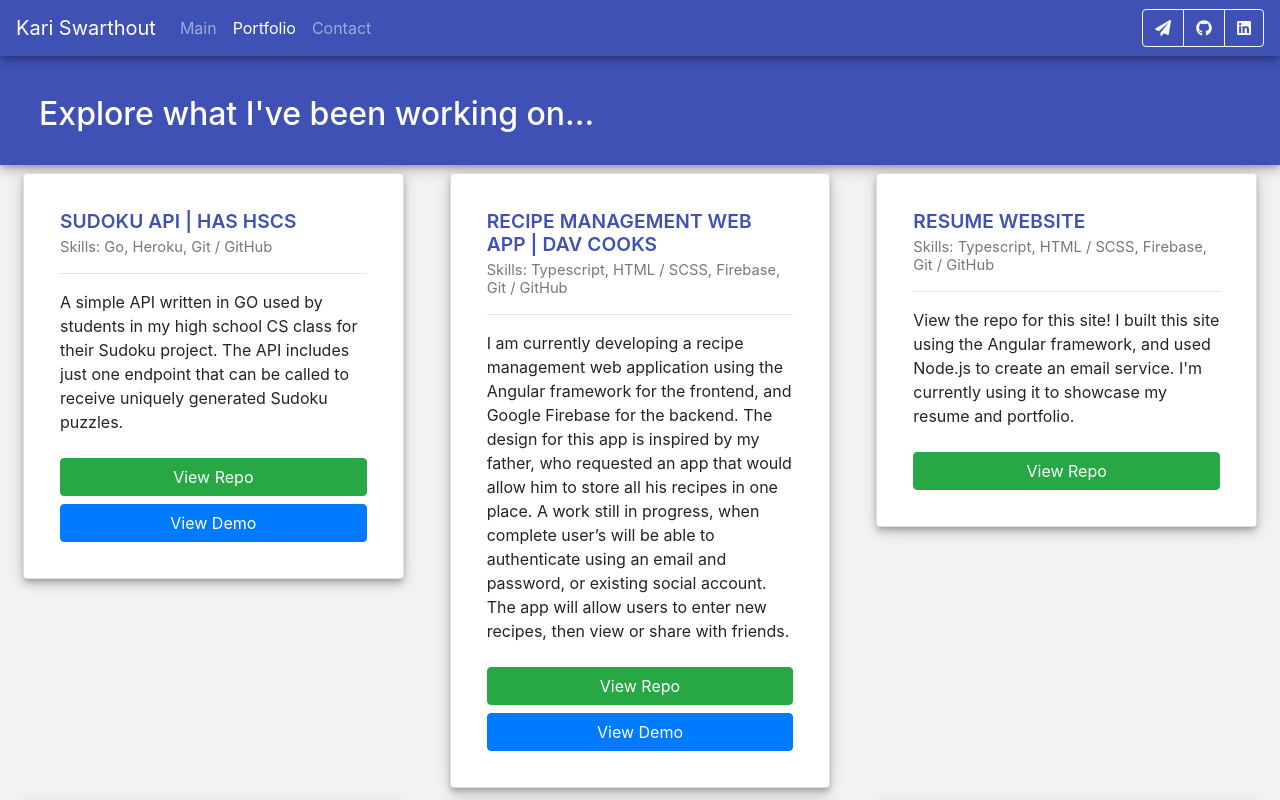
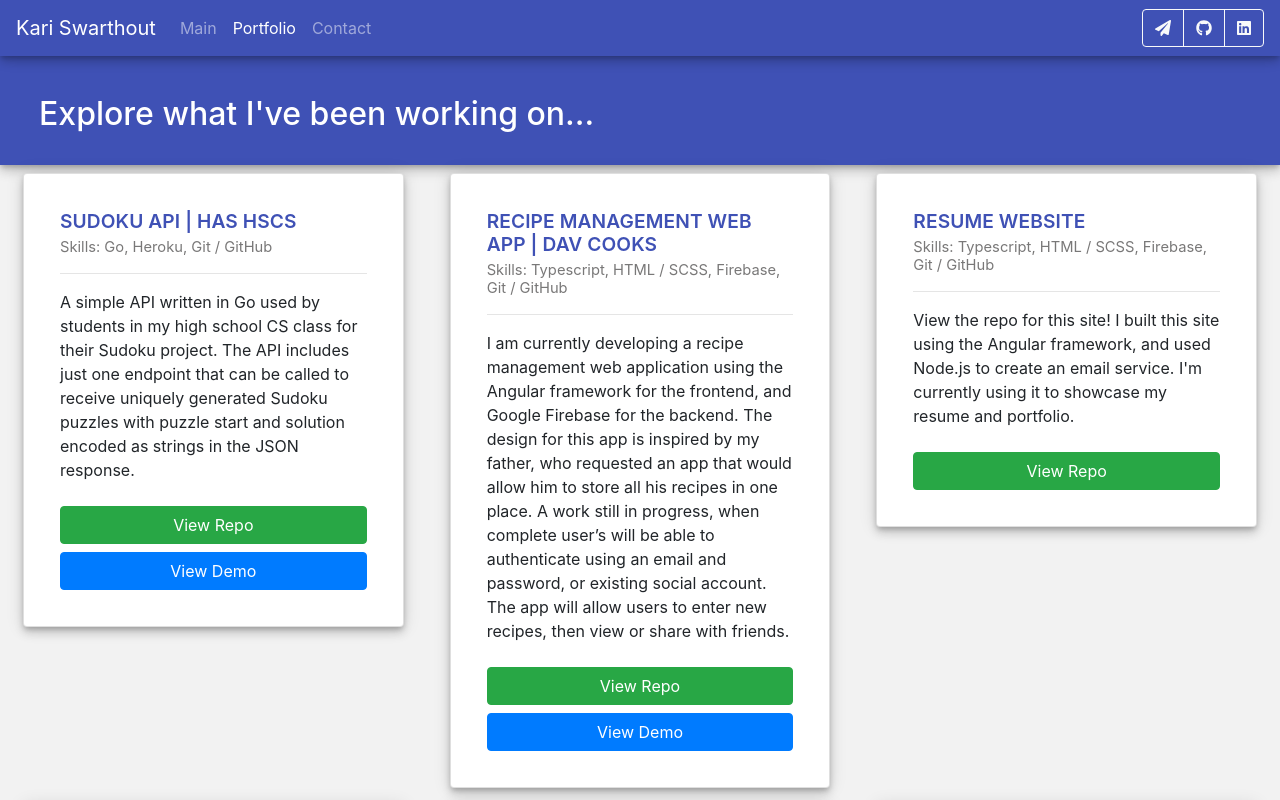
Before and after one commit to kswarthout/resume, an Angular app: page /projects in a window 1280 px wide. Shown: the top 800 px of the page. Built offline with nearby package versions, Linux system fonts and the light colour scheme.

Commit message:
added wild card route and redirects to routing

```diff
--- a/src/app/app-routing.module.ts
+++ b/src/app/app-routing.module.ts
@@ -6,9 +6,11 @@ import { LandingComponent } from './landing/landing.component';
 import { ProjectsComponent } from './projects/projects.component';
 
 const routes: Routes = [
-  { path: '', component: LandingComponent },
+  { path: '', redirectTo: '/main', pathMatch: 'full' },
+  { path: 'main', component: LandingComponent },
   { path: 'projects', component: ProjectsComponent },
   { path: 'contact', component: ContactComponent },
+  { path: '**', component: LandingComponent },
   // { path: 'about', component: AboutComponent }
 ];
 
--- a/src/assets/docs/data.ts
+++ b/src/assets/docs/data.ts
@@ -2,7 +2,7 @@ export const content = {
     projects: [
         {
             title: 'Sudoku API | HAS HSCS',
-            description: `A simple API written in GO used by students in my high school CS class for their Sudoku project. The API includes just one endpoint that can be called to receive uniquely generated Sudoku puzzles.`,
+            description: `A simple API written in Go used by students in my high school CS class for their Sudoku project. The API includes just one endpoint that can be called to receive uniquely generated Sudoku puzzles with puzzle start and solution encoded as strings in the JSON response.`,
             technologies: `Go, Heroku, Git / GitHub`,
             repo: 'https://github.com/kswarthout/sudoku-api',
             demo: 'https://desolate-shelf-37913.herokuapp.com/puzzle'
```
